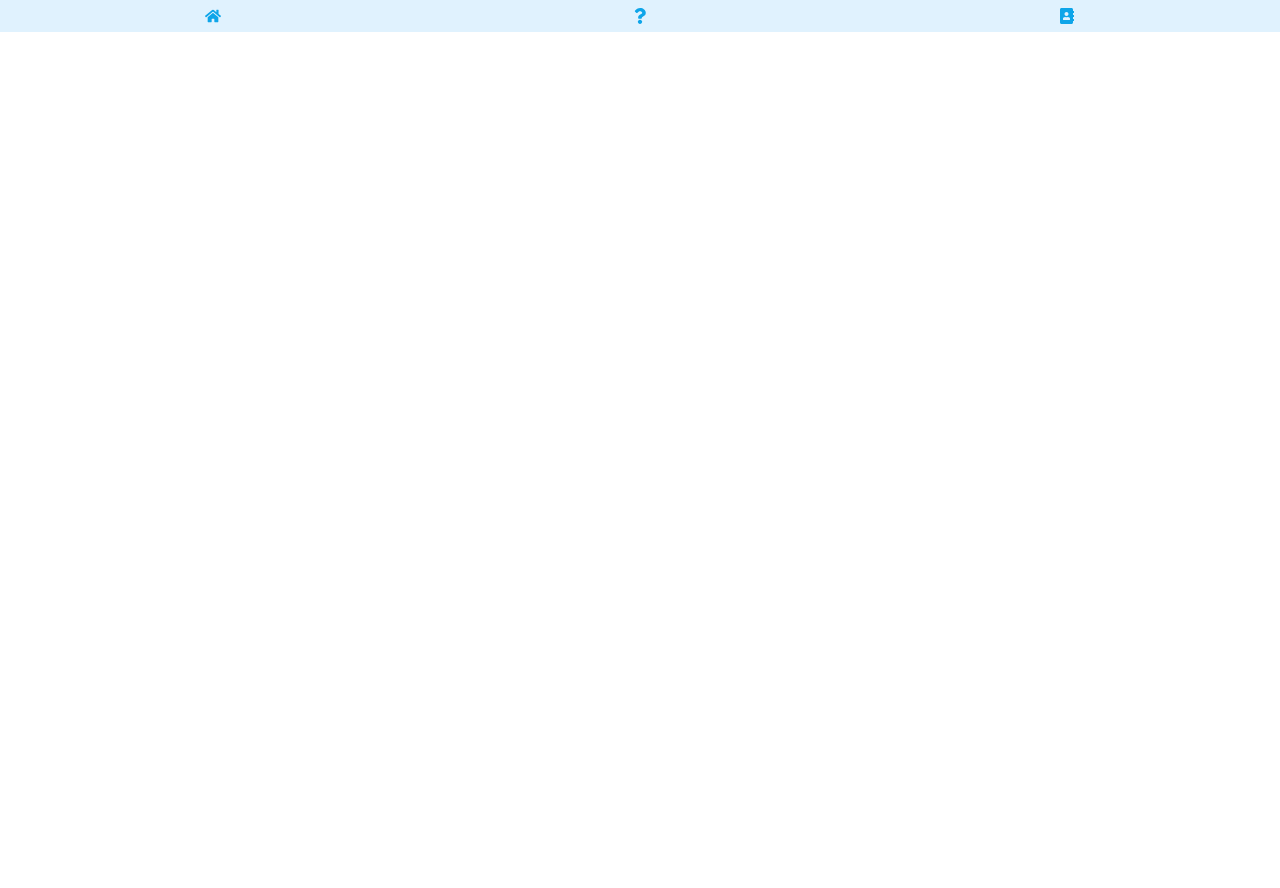
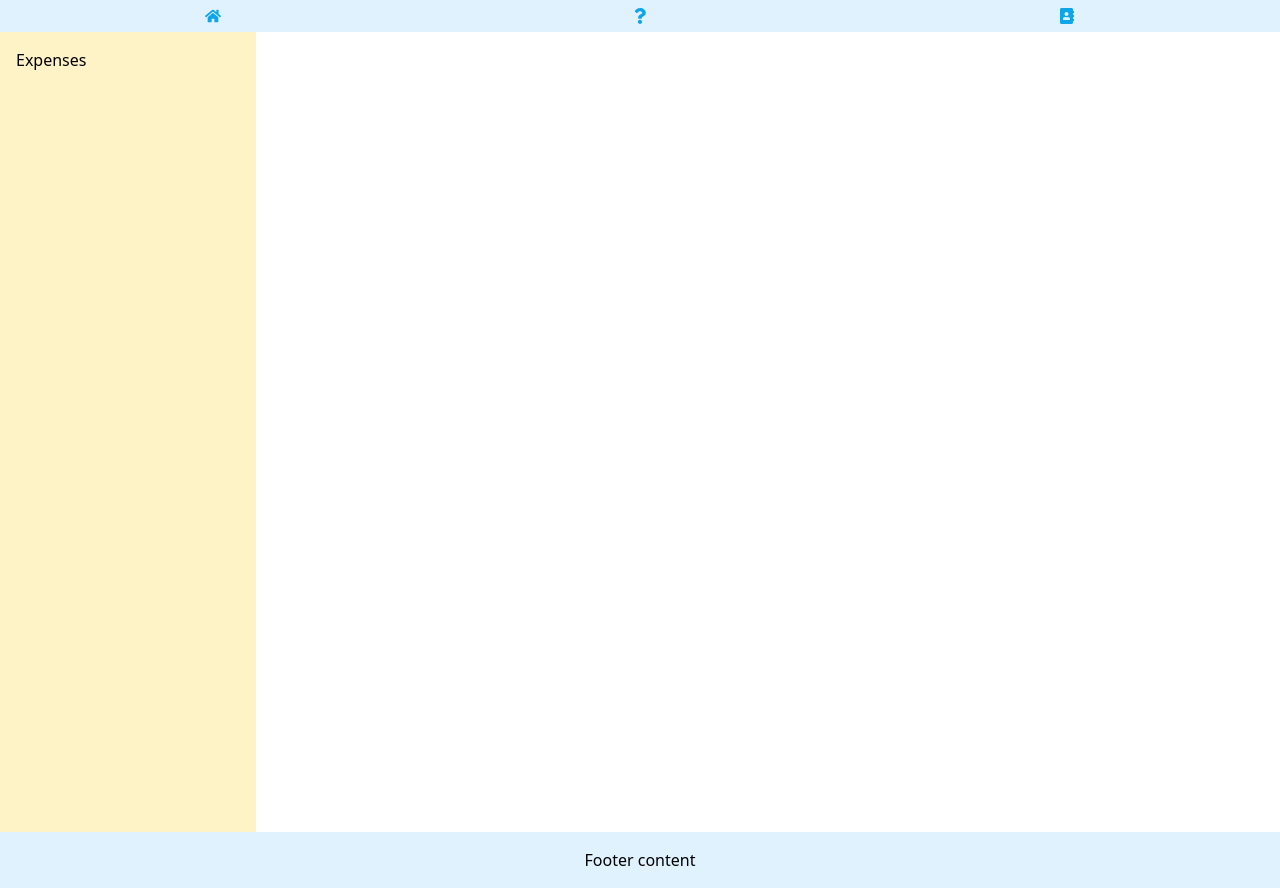
Before and after one commit to akhiln28/expense-manager-frontend, a Next.js app: page /expenses in a window 1280 px wide. Before the commit the page ends 800 px from the top, so only its background shows below. Built offline with nearby package versions, Linux system fonts and the light colour scheme.

Commit message:
Refactor components

```diff
--- /dev/null
+++ b/components/Content.tsx
@@ -0,0 +1,5 @@
+export function Content() {
+    return (
+        <div></div>
+    )
+}
--- /dev/null
+++ b/components/Footer.tsx
@@ -0,0 +1,9 @@
+export function Footer() {
+    return (
+        <div>
+            <div className="flex justify-around bg-sky-100">
+                <div className="p-4">Footer content</div>
+            </div>
+        </div>
+    );
+}
--- a/components/Header.tsx
+++ b/components/Header.tsx
@@ -3,6 +3,9 @@ import {FaAddressBook, FaHome, FaQuestion} from "react-icons/fa";
 
 export function Header() {
     return <div className="flex w-screen justify-around bg-sky-100">
+        <head>
+            <title>Expense Manager</title>
+        </head>
         <div className="p-2">
             <Link href="/">
                 <a>
--- /dev/null
+++ b/components/Main.tsx
@@ -0,0 +1,9 @@
+import {Sidebar} from "./Sidebar";
+import {Content} from "./Content";
+
+export function Main() {
+    return <div className="flex">
+        <Sidebar/>
+        <Content/>
+    </div>;
+}
--- a/pages/about.tsx
+++ b/pages/about.tsx
@@ -0,0 +1,9 @@
+const About = () => {
+    return (
+        <div>
+            <h1>About</h1>
+        </div>
+    );
+}
+
+export default About;
--- a/pages/account.tsx
+++ b/pages/account.tsx
@@ -0,0 +1,9 @@
+const Account = () => {
+    return (
+        <div>
+            <h1>Account</h1>
+        </div>
+    );
+}
+
+export default Account;
--- a/pages/expenses.tsx
+++ b/pages/expenses.tsx
@@ -1,11 +1,17 @@
 import {Header} from "../components/Header";
+import {Footer} from "../components/Footer";
+import {Main} from "../components/Main";
+import {Sidebar} from "../components/Sidebar";
 
 const Expenses = () => {
     return (
         <div>
             <div className="flex flex-col">
                 <Header/>
-
+                <div>
+                    <Sidebar/>
+                </div>
+                <Footer/>
             </div>
         </div>
     )
--- a/pages/index.tsx
+++ b/pages/index.tsx
@@ -1,16 +1,15 @@
 import type {NextPage} from 'next'
 import {Header} from "../components/Header";
-import {Sidebar} from "../components/Sidebar";
+import {Footer} from "../components/Footer";
+import {Main} from "../components/Main";
 
 const Home: NextPage = () => {
     return (
         <div>
             <div className="flex flex-col">
                 <Header/>
-                <div className="flex">
-                    <Sidebar/>
-
-                </div>
+                <Main/>
+                <Footer/>
             </div>
         </div>
     )
```
Also changed, not shown: components/Sidebar.tsx (line endings or trailing spaces), tailwind.config.js (line endings or trailing spaces).
